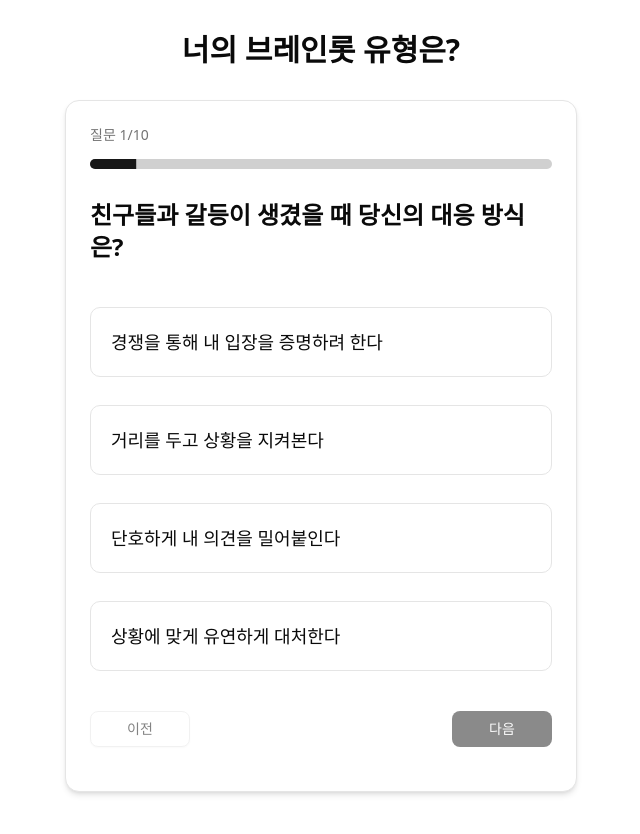
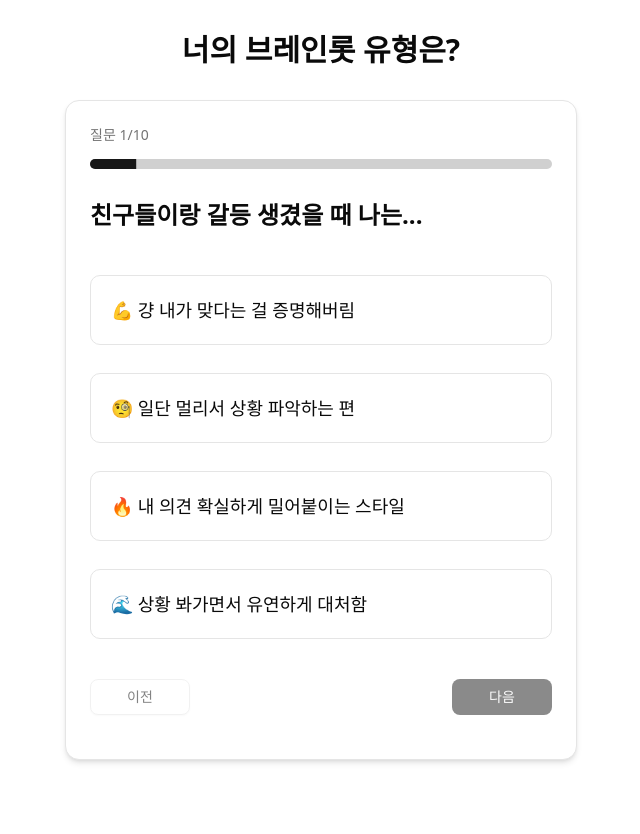
Before and after one commit to loco9939/brainrot-type, a Next.js app: page /quiz in a window 1280 px wide. Shown: the top 834 px of the page, without its empty margins (319-959 px from the left). Built offline with nearby package versions, Linux system fonts and the light colour scheme.

Commit message:
feat: 메인 페이지 이미지 및 UI 개선

```diff
--- a/src/data/questions.ts
+++ b/src/data/questions.ts
@@ -17,29 +17,29 @@ export interface Option {
 export const questions: Question[] = [
   {
     id: 1,
-    text: "친구들과 갈등이 생겼을 때 당신의 대응 방식은?",
+    text: "친구들이랑 갈등 생겼을 때 나는...",
     options: [
       {
         id: "1-1",
-        text: "경쟁을 통해 내 입장을 증명하려 한다",
-        value: "tralalero",
+        text: "💪 걍 내가 맞다는 걸 증명해버림",
+        value: "sahuhr",
         score: 5,
       },
       {
         id: "1-2",
-        text: "거리를 두고 상황을 지켜본다",
+        text: "🧐 일단 멀리서 상황 파악하는 편",
         value: "bombardiro",
         score: 4,
       },
       {
         id: "1-3",
-        text: "단호하게 내 의견을 밀어붙인다",
-        value: "sahuhr",
-        score: 5,
+        text: "🔥 내 의견 확실하게 밀어붙이는 스타일",
+        value: "patafim",
+        score: 4,
       },
       {
         id: "1-4",
-        text: "상황에 맞게 유연하게 대처한다",
+        text: "🌊 상황 봐가면서 유연하게 대처함",
         value: "ambalaboo",
         score: 4,
       },
@@ -47,384 +47,269 @@ export const questions: Question[] = [
   },
   {
     id: 2,
-    text: "여유 시간에 당신은 주로 무엇을 하나요?",
+    text: "심심할 때 주로 뭐해?",
     options: [
       {
         id: "2-1",
-        text: "가족들과 함께 게임이나 활동을 한다",
+        text: "👨‍👩‍👧 가족이랑 같이 노는 거 좋아함",
         value: "tralalero",
         score: 5,
       },
       {
         id: "2-2",
-        text: "혼자서 취미 활동에 몰두한다",
-        value: "bombardiro",
-        score: 3,
+        text: "🧘 혼자서 취미 생활 파는 게 짱임",
+        value: "chimpanini",
+        score: 5,
       },
       {
         id: "2-3",
-        text: "자연 속에서 시간을 보낸다",
+        text: "🌿 자연 속에서 힐링하는 거 최고",
         value: "patafim",
         score: 5,
       },
       {
         id: "2-4",
-        text: "친구들과 유머러스한 대화를 나눈다",
+        text: "🤣 친구들이랑 드립 치면서 노는 게 재밌음",
+        value: "ambalaboo",
+        score: 5,
+      },
+    ],
+  },
+  {
+    id: 3,
+    text: "내가 진짜 중요하게 생각하는 건?",
+    options: [
+      {
+        id: "3-1",
+        text: "💯 인생 성공하고 인정받는 거",
+        value: "patafim",
+        score: 4,
+      },
+      {
+        id: "3-2",
+        text: "💭 내 신념이랑 원칙 지키는 거",
+        value: "bombardiro",
+        score: 4,
+      },
+      {
+        id: "3-3",
+        text: "🛡️ 내 영역이랑 소중한 것들 지키는 거",
+        value: "sahuhr",
+        score: 5,
+      },
+      {
+        id: "3-4",
+        text: "🌈 다양한 경험하고 적응하는 능력",
         value: "chimpanini",
         score: 4,
       },
     ],
   },
   {
-    id: 3,
-    text: "당신이 가장 가치 있게 여기는 것은?",
-    options: [
-      { id: "3-1", text: "성공과 인정받는 것", value: "tralalero", score: 4 },
-      { id: "3-2", text: "자신의 신념과 원칙", value: "bombardiro", score: 5 },
-      {
-        id: "3-3",
-        text: "자신의 영역과 소중한 것들을 지키는 것",
-        value: "patafim",
-        score: 5,
-      },
-      { id: "3-4", text: "다양한 경험과 적응력", value: "ambalaboo", score: 4 },
-    ],
-  },
-  {
     id: 4,
-    text: "위기 상황에서 당신은 어떻게 대처하나요?",
+    text: "위기 상황에서 난...",
     options: [
       {
         id: "4-1",
-        text: "자신감을 가지고 직접 해결에 나선다",
+        text: "💯 자신감 뿜뿜하고 직접 해결사 됨",
         value: "tralalero",
         score: 4,
       },
       {
         id: "4-2",
-        text: "거리를 두고 전략적으로 접근한다",
-        value: "bombardiro",
+        text: "🧩 거리 두고 전략적으로 접근함",
+        value: "chimpanini",
         score: 5,
       },
       {
         id: "4-3",
-        text: "공격적으로 문제를 제거한다",
+        text: "👊 문제에 정면돌파하는 스타일",
         value: "sahuhr",
         score: 5,
       },
       {
         id: "4-4",
-        text: "위기를 새로운 기회로 전환한다",
+        text: "🔄 위기를 기회로 바꿔버림",
+        value: "patafim",
+        score: 4,
+      },
+    ],
+  },
+  {
+    id: 5,
+    text: "사람들이 날 처음 만나면 이렇게 생각한대...",
+    options: [
+      {
+        id: "5-1",
+        text: "✨ 자신감 넘치고 카리스마 있는 사람",
+        value: "tralalero",
+        score: 4,
+      },
+      {
+        id: "5-2",
+        text: "🤔 좀 독특하고 이해하기 어려운 느낌?",
+        value: "bombardiro",
+        score: 4,
+      },
+      {
+        id: "5-3",
+        text: "💫 강한 첫인상, 존재감 뿜뿜",
+        value: "sahuhr",
+        score: 4,
+      },
+      {
+        id: "5-4",
+        text: "😎 겉은 평범해 보여도 알고 보면 깊이 있음",
+        value: "ambalaboo",
+        score: 5,
+      },
+    ],
+  },
+  {
+    id: 6,
+    text: "내가 제일 즐기는 활동은?",
+    options: [
+      {
+        id: "6-1",
+        text: "🏆 경쟁적인 스포츠나 게임",
+        value: "tralalero",
+        score: 5,
+      },
+      {
+        id: "6-2",
+        text: "🧠 전략적인 보드게임 하기",
+        value: "bombardiro",
+        score: 4,
+      },
+      {
+        id: "6-3",
+        text: "🏞️ 자연 속에서 하는 활동들",
+        value: "patafim",
+        score: 4,
+      },
+      {
+        id: "6-4",
+        text: "🎨 창의적이고 다양한 활동들",
+        value: "chimpanini",
+        score: 5,
+      },
+    ],
+  },
+  {
+    id: 7,
+    text: "내 인간관계 스타일은?",
+    options: [
+      {
+        id: "7-1",
+        text: "💕 가족이랑 친밀한 관계 최우선",
+        value: "tralalero",
+        score: 5,
+      },
+      {
+        id: "7-2",
+        text: "🔍 선택적으로 관계 맺는 편",
+        value: "bombardiro",
+        score: 4,
+      },
+      {
+        id: "7-3",
+        text: "👥 소수의 찐친들이랑만 깊게 지냄",
+        value: "sahuhr",
+        score: 5,
+      },
+      {
+        id: "7-4",
+        text: "😂 유머랑 드립으로 여러 사람들이랑 놀아요",
         value: "ambalaboo",
         score: 4,
       },
     ],
   },
   {
-    id: 5,
-    text: "사람들이 당신을 처음 만났을 때 받는 인상은?",
+    id: 8,
+    text: "스트레스 받으면 나는...",
     options: [
       {
-        id: "5-1",
-        text: "자신감 넘치고 카리스마 있는 사람",
+        id: "8-1",
+        text: "🧘 일단 여유 찾고 쉬어줌",
         value: "tralalero",
         score: 5,
       },
       {
-        id: "5-2",
-        text: "독특하고 이해하기 어려운 사람",
+        id: "8-2",
+        text: "🔎 거리 두고 상황 분석함",
         value: "bombardiro",
         score: 4,
       },
       {
-        id: "5-3",
-        text: "강한 첫인상과 존재감이 있는 사람",
-        value: "sahuhr",
-        score: 5,
+        id: "8-3",
+        text: "💥 문제의 원인을 확! 제거함",
+        value: "patafim",
+        score: 4,
       },
       {
-        id: "5-4",
-        text: "겉으로는 평범해 보이지만 내면에 깊이가 있는 사람",
-        value: "chimpanini",
+        id: "8-4",
+        text: "😆 유머로 스트레스 날려버림",
+        value: "ambalaboo",
         score: 5,
       },
     ],
   },
-  // {
-  //   id: 6,
-  //   text: "당신이 선호하는 의사소통 방식은?",
-  //   options: [
-  //     {
-  //       id: "6-1",
-  //       text: "트렌디하고 개성 있는 방식",
-  //       value: "tralalero",
-  //       score: 4,
-  //     },
-  //     {
-  //       id: "6-2",
-  //       text: "거리를 두고 자신의 입장을 명확히 하는 방식",
-  //       value: "bombardiro",
-  //       score: 4,
-  //     },
-  //     {
-  //       id: "6-3",
-  //       text: "직관적이고 강한 인상을 주는 방식",
-  //       value: "sahuhr",
-  //       score: 4,
-  //     },
-  //     {
-  //       id: "6-4",
-  //       text: "순수하고 이해하기 쉬운 방식",
-  //       value: "patafim",
-  //       score: 5,
-  //     },
-  //   ],
-  // },
-  // {
-  //   id: 7,
-  //   text: "당신의 약점을 마주했을 때 어떻게 반응하나요?",
-  //   options: [
-  //     {
-  //       id: "7-1",
-  //       text: "그것을 인정하고 다른 강점으로 극복한다",
-  //       value: "tralalero",
-  //       score: 3,
-  //     },
-  //     {
-  //       id: "7-2",
-  //       text: "약점을 감추고 강점만 보여주려 한다",
-  //       value: "bombardiro",
-  //       score: 5,
-  //     },
-  //     {
-  //       id: "7-3",
-  //       text: "약점을 빠르게 변화시켜 적응한다",
-  //       value: "sahuhr",
-  //       score: 4,
-  //     },
-  //     {
-  //       id: "7-4",
-  //       text: "약점조차 자신의 개성으로 받아들인다",
-  //       value: "chimpanini",
-  //       score: 5,
-  //     },
-  //   ],
-  // },
   {
-    id: 6,
-    text: "당신이 가장 즐기는 활동은?",
+    id: 9,
+    text: "내가 진짜 불편한 상황은?",
     options: [
       {
-        id: "6-1",
-        text: "경쟁적인 스포츠나 게임",
-        value: "tralalero",
-        score: 4,
-      },
-      {
-        id: "6-2",
-        text: "전략 게임이나 퍼즐 풀기",
-        value: "bombardiro",
-        score: 3,
-      },
-      { id: "6-3", text: "자연 속에서 하는 활동", value: "patafim", score: 5 },
-      {
-        id: "6-4",
-        text: "창의적이고 변화가 많은 활동",
-        value: "ambalaboo",
-        score: 4,
-      },
-    ],
-  },
-  {
-    id: 7,
-    text: "당신의 대인관계 스타일은?",
-    options: [
-      {
-        id: "7-1",
-        text: "가족과 친밀한 관계를 중시한다",
+        id: "9-1",
+        text: "🥈 경쟁에서 밀리거나 주목 못 받을 때",
         value: "tralalero",
         score: 5,
       },
       {
-        id: "7-2",
-        text: "거리를 두고 선택적인 관계를 맺는다",
+        id: "9-2",
+        text: "🤨 내 신념이나 원칙이 도전받을 때",
         value: "bombardiro",
-        score: 4,
-      },
-      {
-        id: "7-3",
-        text: "마음이 맞는 소수와 깊은 관계를 맺는다",
-        value: "patafim",
-        score: 4,
-      },
-      {
-        id: "7-4",
-        text: "유머와 재치로 다양한 사람들과 교류한다",
-        value: "chimpanini",
-        score: 5,
-      },
-    ],
-  },
-  // {
-  //   id: 10,
-  //   text: "변화가 찾아왔을 때 당신은?",
-  //   options: [
-  //     {
-  //       id: "10-1",
-  //       text: "자신감 있게 변화를 주도한다",
-  //       value: "tralalero",
-  //       score: 4,
-  //     },
-  //     {
-  //       id: "10-2",
-  //       text: "거리를 두고 신중하게 분석한다",
-  //       value: "bombardiro",
-  //       score: 4,
-  //     },
-  //     {
-  //       id: "10-3",
-  //       text: "변화에 적극적으로 대응하고 적응한다",
-  //       value: "sahuhr",
-  //       score: 3,
-  //     },
-  //     {
-  //       id: "10-4",
-  //       text: "변화를 새로운 기회로 받아들인다",
-  //       value: "ambalaboo",
-  //       score: 5,
-  //     },
-  //   ],
-  // },
-  // {
-  //   id: 11,
-  //   text: "당신의 리더십 스타일은?",
-  //   options: [
-  //     {
-  //       id: "11-1",
-  //       text: "자신감 넘치고 경쟁적인 분위기를 조성한다",
-  //       value: "tralalero",
-  //       score: 5,
-  //     },
-  //     {
-  //       id: "11-2",
-  //       text: "전략적으로 목표를 세우고 원칙에 따라 이끈다",
-  //       value: "bombardiro",
-  //       score: 4,
-  //     },
-  //     {
-  //       id: "11-3",
-  //       text: "단호하게 결정하고 강한 추진력으로 이끈다",
-  //       value: "sahuhr",
-  //       score: 5,
-  //     },
-  //     {
-  //       id: "11-4",
-  //       text: "보호자처럼 팀원들을 지키고 조화를 이룬다",
-  //       value: "patafim",
-  //       score: 5,
-  //     },
-  //   ],
-  // },
-  {
-    id: 8,
-    text: "스트레스 상황에서 당신은?",
-    options: [
-      {
-        id: "8-1",
-        text: "여유를 찾아 휴식을 취한다",
-        value: "tralalero",
-        score: 4,
-      },
-      {
-        id: "8-2",
-        text: "거리를 두고 상황을 분석한다",
-        value: "bombardiro",
-        score: 5,
-      },
-      {
-        id: "8-3",
-        text: "공격적으로 문제의 원인을 제거한다",
-        value: "sahuhr",
-        score: 4,
-      },
-      {
-        id: "8-4",
-        text: "유머와 재치로 상황을 가볍게 만든다",
-        value: "chimpanini",
-        score: 5,
-      },
-    ],
-  },
-  // {
-  //   id: 13,
-  //   text: "당신이 가장 중요하게 생각하는 자질은?",
-  //   options: [
-  //     { id: "13-1", text: "자신감과 리더십", value: "tralalero", score: 5 },
-  //     { id: "13-2", text: "원칙과 전략적 사고", value: "bombardiro", score: 5 },
-  //     {
-  //       id: "13-3",
-  //       text: "순수함과 조화로운 공존",
-  //       value: "patafim",
-  //       score: 5,
-  //     },
-  //     { id: "13-4", text: "적응력과 유연성", value: "ambalaboo", score: 5 },
-  //   ],
-  // },
-  {
-    id: 9,
-    text: "당신이 가장 불편해하는 상황은?",
-    options: [
-      {
-        id: "9-1",
-        text: "경쟁에서 밀리거나 주목받지 못할 때",
-        value: "tralalero",
-        score: 4,
-      },
-      {
-        id: "9-2",
-        text: "자신의 신념이나 원칙이 도전받을 때",
-        value: "bombardiro",
-        score: 5,
+        score: 3,
       },
       {
         id: "9-3",
-        text: "자신의 영역이 침범당할 때",
-        value: "patafim",
+        text: "🚧 내 영역이 침범당할 때",
+        value: "chimpanini",
         score: 5,
       },
       {
         id: "9-4",
-        text: "자신의 진짜 모습을 드러내야 할 때",
-        value: "chimpanini",
+        text: "😰 진짜 내 모습을 보여줘야 할 때",
+        value: "sahuhr",
         score: 4,
       },
     ],
   },
   {
     id: 10,
-    text: "당신이 추구하는 삶의 방식은?",
+    text: "내가 추구하는 인생은?",
     options: [
       {
         id: "10-1",
-        text: "트렌디하고 성공적인 삶",
-        value: "tralalero",
-        score: 4,
+        text: "🌟 트렌디하고 성공적인 삶",
+        value: "chimpanini",
+        score: 5,
       },
       {
         id: "10-2",
-        text: "자신의 원칙에 따라 사는 삶",
+        text: "📜 내 원칙대로 사는 삶",
         value: "bombardiro",
-        score: 4,
+        score: 3,
       },
       {
         id: "10-3",
-        text: "자신과 주변을 지키는 보호자의 삶",
+        text: "🛡️ 나와 소중한 것들 지키는 삶",
         value: "patafim",
         score: 5,
       },
       {
         id: "10-4",
-        text: "다양한 경험을 통해 성장하는 삶",
+        text: "🚀 다양한 경험으로 성장하는 삶",
         value: "ambalaboo",
         score: 5,
       },
```
Also changed, not shown: src/app/page.tsx (+152 -41 lines), tailwind.config.js (+50 -0 lines).
